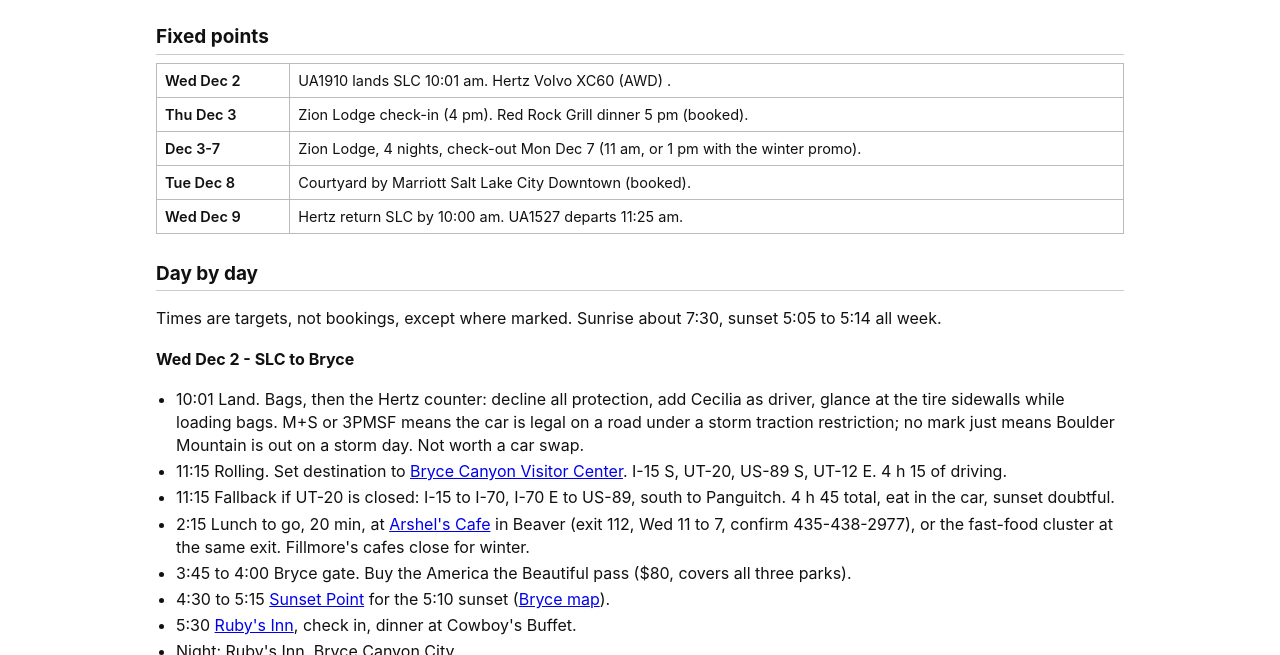
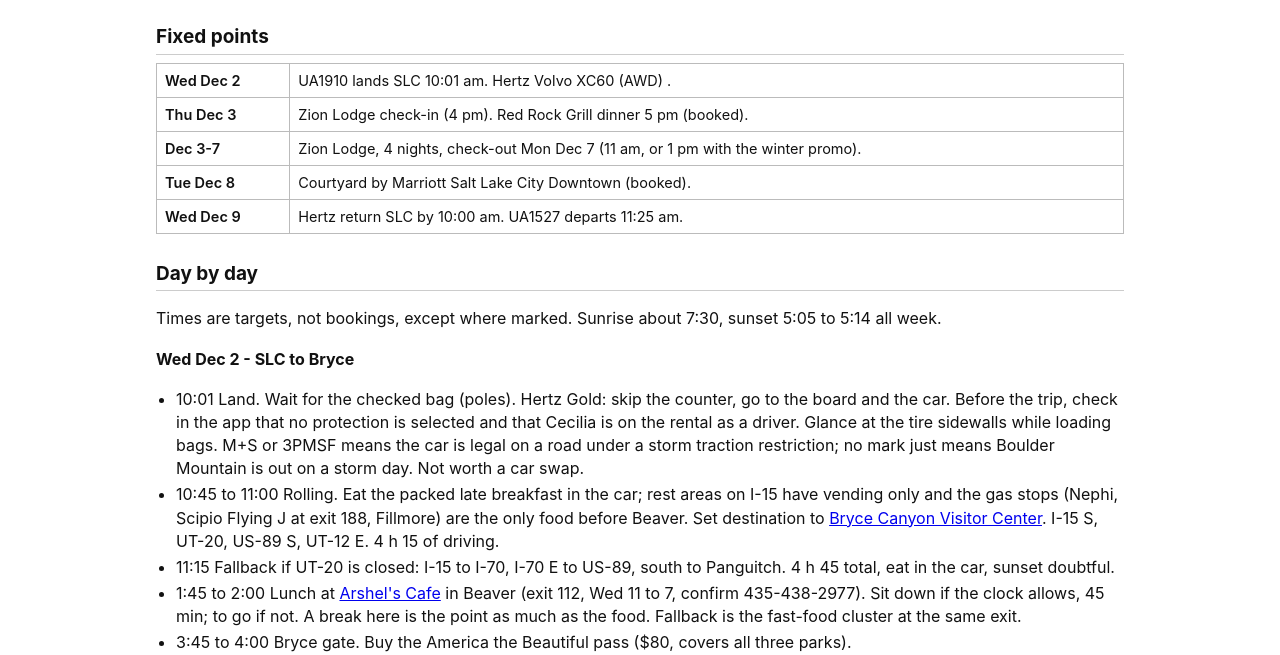
Before and after one commit to 9horses/zion-2026, a plain HTML site: page index.html in a window 1280 px wide. Shown: the part 152-807 px from the top of the page. Drawn offline with Linux system fonts and the light colour scheme.

Commit message:
Dec 2: Hertz Gold, packed breakfast, sit-down lunch at Arshel's

```diff
--- a/index.html
+++ b/index.html
@@ -52,10 +52,10 @@
 <p>Times are targets, not bookings, except where marked. Sunrise about 7:30, sunset 5:05 to 5:14 all week.</p>
 <h3 id="wed-dec-2---slc-to-bryce">Wed Dec 2 - SLC to Bryce</h3>
 <ul>
-<li>10:01 Land. Bags, then the Hertz counter: decline all protection, add Cecilia as driver, glance at the tire sidewalls while loading bags. M+S or 3PMSF means the car is legal on a road under a storm traction restriction; no mark just means Boulder Mountain is out on a storm day. Not worth a car swap.</li>
-<li>11:15 Rolling. Set destination to <a href="https://www.google.com/maps/dir/?api=1&amp;destination=Bryce+Canyon+National+Park+Visitor+Center">Bryce Canyon Visitor Center</a>. I-15 S, UT-20, US-89 S, UT-12 E. 4 h 15 of driving.</li>
+<li>10:01 Land. Wait for the checked bag (poles). Hertz Gold: skip the counter, go to the board and the car. Before the trip, check in the app that no protection is selected and that Cecilia is on the rental as a driver. Glance at the tire sidewalls while loading bags. M+S or 3PMSF means the car is legal on a road under a storm traction restriction; no mark just means Boulder Mountain is out on a storm day. Not worth a car swap.</li>
+<li>10:45 to 11:00 Rolling. Eat the packed late breakfast in the car; rest areas on I-15 have vending only and the gas stops (Nephi, Scipio Flying J at exit 188, Fillmore) are the only food before Beaver. Set destination to <a href="https://www.google.com/maps/dir/?api=1&amp;destination=Bryce+Canyon+National+Park+Visitor+Center">Bryce Canyon Visitor Center</a>. I-15 S, UT-20, US-89 S, UT-12 E. 4 h 15 of driving.</li>
 <li>11:15 Fallback if UT-20 is closed: I-15 to I-70, I-70 E to US-89, south to Panguitch. 4 h 45 total, eat in the car, sunset doubtful.</li>
-<li>2:15 Lunch to go, 20 min, at <a href="https://www.google.com/maps/dir/?api=1&amp;destination=Arshel%27s+Cafe%2C+711+N+Main+St%2C+Beaver%2C+UT">Arshel's Cafe</a> in Beaver (exit 112, Wed 11 to 7, confirm 435-438-2977), or the fast-food cluster at the same exit. Fillmore's cafes close for winter.</li>
+<li>1:45 to 2:00 Lunch at <a href="https://www.google.com/maps/dir/?api=1&amp;destination=Arshel%27s+Cafe%2C+711+N+Main+St%2C+Beaver%2C+UT">Arshel's Cafe</a> in Beaver (exit 112, Wed 11 to 7, confirm 435-438-2977). Sit down if the clock allows, 45 min; to go if not. A break here is the point as much as the food. Fallback is the fast-food cluster at the same exit.</li>
 <li>3:45 to 4:00 Bryce gate. Buy the America the Beautiful pass ($80, covers all three parks).</li>
 <li>4:30 to 5:15 <a href="https://www.google.com/maps/dir/?api=1&amp;destination=Sunset+Point%2C+Bryce+Canyon+National+Park">Sunset Point</a> for the 5:10 sunset (<a href="bryce.html">Bryce map</a>).</li>
 <li>5:30 <a href="https://www.google.com/maps/dir/?api=1&amp;destination=Best+Western+Plus+Ruby%27s+Inn%2C+Bryce+Canyon+City">Ruby's Inn</a>, check in, dinner at Cowboy's Buffet.</li>
```
